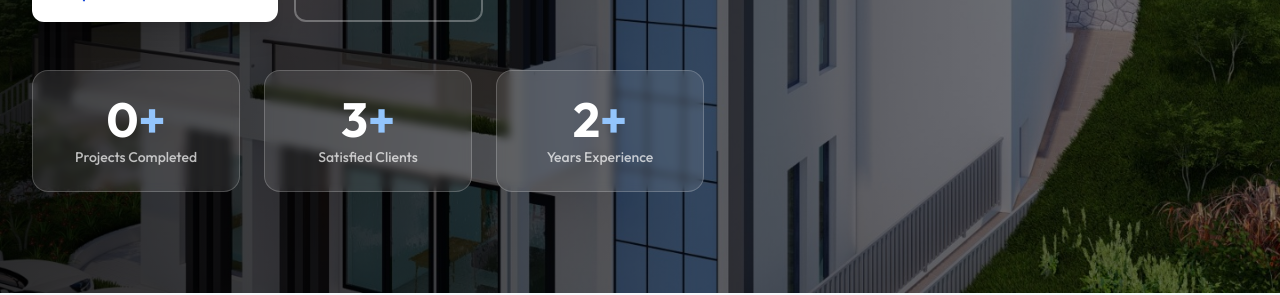
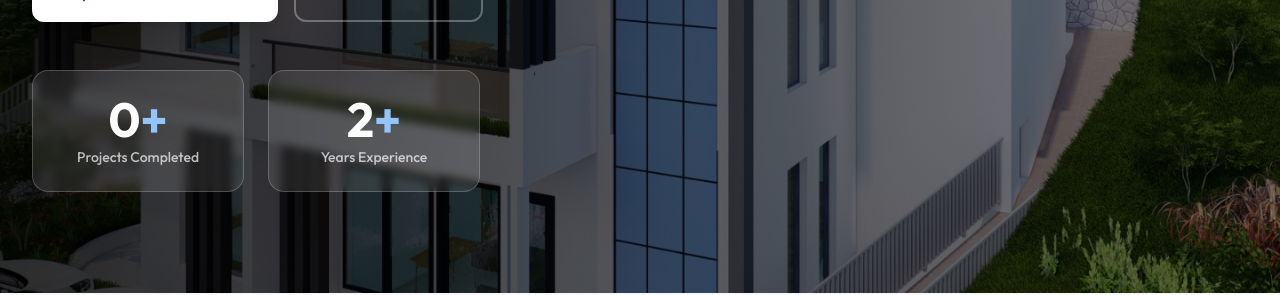
Before and after one commit to Philimuhire/estone-frontend, a React app: page / in a window 1280 px wide. Shown: the part 507-802 px from the top of the page. Built offline with nearby package versions, Linux system fonts and the light colour scheme; no server answers.

Commit message:
improved hero design

```diff
--- a/src/components/Hero/Hero.tsx
+++ b/src/components/Hero/Hero.tsx
@@ -58,7 +58,6 @@ const Hero: React.FC = () => {
 
   const stats: StatItem[] = [
     { value: String(projectCount), suffix: '+', label: 'Projects Completed' },
-    { value: '3', suffix: '+', label: 'Satisfied Clients' },
     { value: '2', suffix: '+', label: 'Years Experience' },
   ];
 
@@ -157,7 +156,7 @@ const Hero: React.FC = () => {
               </a>
             </div>
 
-            <div className="grid grid-cols-3 gap-4 sm:gap-6">
+            <div className="grid grid-cols-2 gap-4 sm:gap-6 max-w-md">
               {stats.map((stat, index) => (
                 <div
                   key={index}
```
